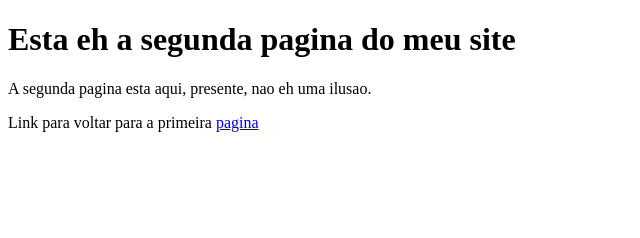
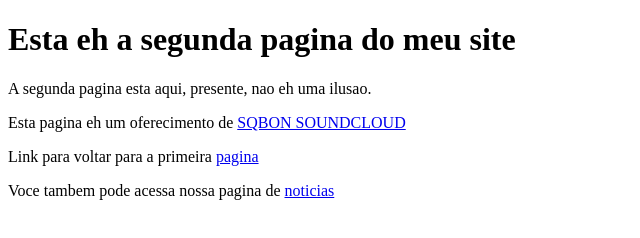
Before and after one commit to rxdrigoha/ESTUDO, a plain HTML site: page html/ex010/pag002.html in a window 1280 px wide. Shown: the whole page, without its empty margins (0-640 px from the left). Drawn offline with Linux system fonts and the light colour scheme.

Commit message:
Links externos (pag003)

```diff
--- a/html/ex010/pag002.html
+++ b/html/ex010/pag002.html
@@ -8,7 +8,9 @@
 <body>
     <h1>Esta eh a segunda pagina do meu site</h1>
     <p>A segunda pagina esta aqui, presente, nao eh uma ilusao.</p>
+    <P>Esta pagina eh um oferecimento de <a href="https://soundcloud.com/sqbon" target="_blank" rel="nofollow">SQBON SOUNDCLOUD</a></P>
     <p>Link para voltar para a primeira <a href="index.html" rel="prev">pagina</a></p>
+    <p>Voce tambem pode acessa nossa pagina de <a href="noticias/pag003" target="_self" rel="next">noticias</a></p>
 
 </body>
 </html>
```
Also changed, not shown: html/ex010/index.html (+1 -0 lines), 1 other file.
